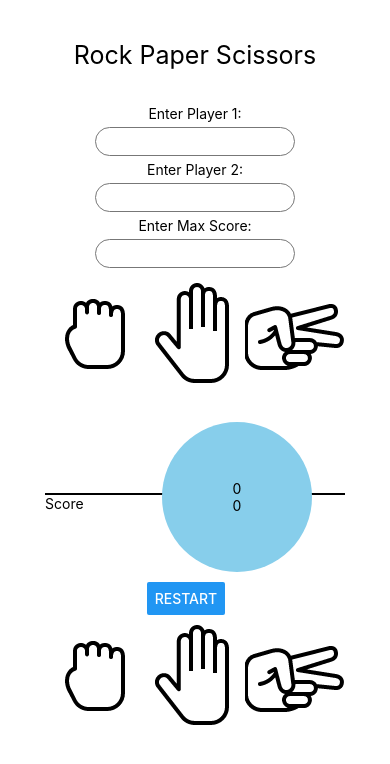
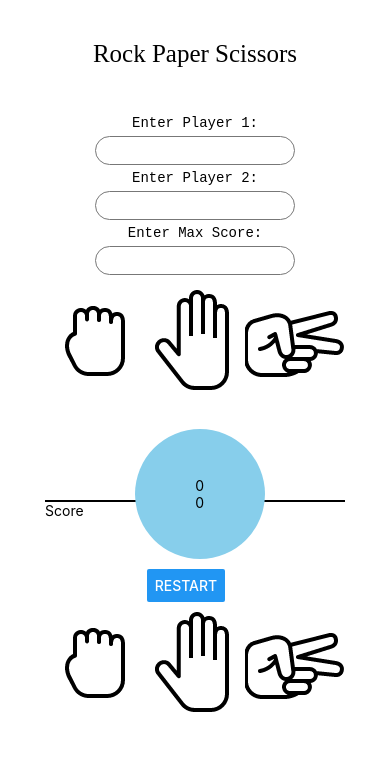
Before and after one commit to vishnu-vasan/rock-paper-scissor, a React Native app: screen / in a window 390 px wide. Shown: the top 764 px of the page. Built offline with nearby package versions, Linux system fonts and the light colour scheme.

Commit message:
final-push

```diff
--- a/App.js
+++ b/App.js
@@ -11,12 +11,18 @@ import {
   TextInput,
 } from "react-native";
 import Start from "./screens/Start";
-import Game from "./screens/Game";
 
 export default function App() {
   return (
     <View>
-      <Text style={{ textAlign: "center", fontSize: 25, marginTop: 40 }}>
+      <Text
+        style={{
+          textAlign: "center",
+          fontSize: 25,
+          marginTop: 40,
+          fontFamily: "serif",
+        }}
+      >
         Rock Paper Scissors
       </Text>
       <Start />
--- a/screens/Game.js
+++ b/screens/Game.js
@@ -29,10 +29,10 @@ const Game = (props) => {
   };
 
   const win = () => {
-    if (player1Score === props.maxScore) {
+    if (player1Score === props.maxScore - 1) {
       alert(props.player1 + " wins!!!");
     }
-    if (player2Score === props.maxScore) {
+    if (player2Score === props.maxScore - 1) {
       alert(props.player2 + " wins!!!");
     }
   };
@@ -135,12 +135,12 @@ const styles = StyleSheet.create({
   },
   circle: {
     borderRadius: 75,
-    width: 150,
-    height: 150,
+    width: 130,
+    height: 130,
     backgroundColor: "#87ceeb",
     justifyContent: "center",
     alignItems: "center",
-    marginLeft: Dimensions.get("window").width * 0.3,
+    marginLeft: Dimensions.get("window").width * 0.23,
     marginTop: -90,
   },
   line: {
--- a/screens/Start.js
+++ b/screens/Start.js
@@ -21,17 +21,17 @@ const Start = (props) => {
       }}
     >
       <View style={styles.container3}>
-        <Text>Enter Player 1:</Text>
+        <Text style={styles.textContainer}>Enter Player 1:</Text>
         <TextInput
           style={styles.input}
           onChangeText={(value) => setName1(value)}
         />
-        <Text>Enter Player 2:</Text>
+        <Text style={styles.textContainer}>Enter Player 2:</Text>
         <TextInput
           style={styles.input}
           onChangeText={(value) => setName2(value)}
         />
-        <Text>Enter Max Score:</Text>
+        <Text style={styles.textContainer}>Enter Max Score:</Text>
         <TextInput
           style={styles.input}
           keyboardType="number-pad"
@@ -66,5 +66,8 @@ const styles = StyleSheet.create({
     justifyContent: "center",
     height: 700,
   },
+  textContainer: {
+    fontFamily: "monospace",
+  },
 });
 export default Start;
```
